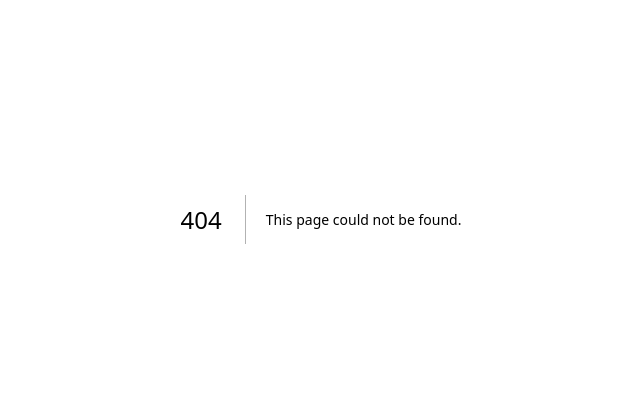
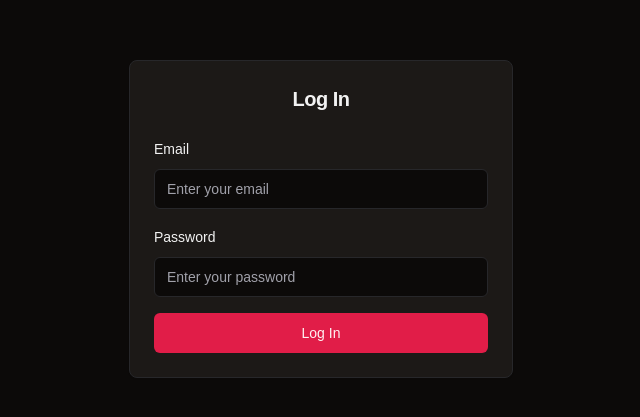
Before and after one commit to AmirAbaris/first-interview, a Next.js app: page /log-in in a window 1280 px wide. Before the commit this address had no page. Shown: the part 181-598 px from the top of the page, without its empty margins (319-959 px from the left). Built offline with nearby package versions, Linux system fonts and the light colour scheme.

Commit message:
added login page

```diff
--- /dev/null
+++ b/app/log-in/action.ts
@@ -0,0 +1,24 @@
+"use server";
+
+import prisma from "@/db";
+import { loginSchema } from "@/lib/user";
+import bcrypt from "bcryptjs";
+import { z } from "zod";
+
+export const login = async (data: z.infer<typeof loginSchema>) => {
+  const user = await prisma.user.findUnique({
+    where: { email: data.email },
+  });
+
+  if (!user) {
+    throw new Error("User not found");
+  }
+
+  const isPasswordValid = await bcrypt.compare(data.password, user.password);
+
+  if (!isPasswordValid) {
+    throw new Error("Invalid credentials");
+  }
+
+  return user;
+};
--- /dev/null
+++ b/app/log-in/page.tsx
@@ -0,0 +1,47 @@
+"use client";
+
+import { useMutation } from "@tanstack/react-query";
+import LoginForm from "@/components/forms/LoginForm";
+import { login } from "./action";
+import { useState } from "react";
+import { useRouter } from "next/navigation";
+
+export default function LoginPage() {
+  const [error, setError] = useState<string | null>(null);
+  const [success, setSuccess] = useState(false);
+  const router = useRouter();
+
+  const mutation = useMutation({
+    mutationKey: ["login"],
+    mutationFn: (values: { email: string; password: string }) => login(values),
+    onSuccess: () => {
+      setSuccess(true);
+      setError(null);
+      router.push("/");
+    },
+    onError: (err: Error) => {
+      setSuccess(false);
+      setError("Invalid credentials. Please try again.");
+      console.error(err);
+    },
+  });
+
+  const handleSubmit = (values: { email: string; password: string }) => {
+    setError(null);
+    mutation.mutate(values);
+  };
+
+  return (
+    <div>
+      <div className="flex items-center justify-center h-screen px-4 md:px-0">
+        <div className="w-full md:w-96">
+          <LoginForm onSubmit={handleSubmit} isLoading={mutation.isPending} />
+          {error && <p className="text-red-500 mt-2">{error}</p>}
+          {success && (
+            <p className="text-green-500 mt-2">Logged in successfully!</p>
+          )}
+        </div>
+      </div>
+    </div>
+  );
+}
--- a/app/sign-up/page.tsx
+++ b/app/sign-up/page.tsx
@@ -6,7 +6,7 @@ import { useState } from "react";
 import createUser from "./action";
 import { z } from "zod";
 import { userSchema } from "@/lib/user";
-// import SignUpForm from "@/components/forms/SignUpForm";
+import SignUpForm from "@/components/forms/SignUpForm";
 
 import {
   Dialog,
@@ -17,12 +17,6 @@ import {
   DialogTrigger,
 } from "@/components/ui/dialog";
 import { Button } from "@/components/ui/button";
-import dynamic from "next/dynamic";
-import { Loader2 } from "lucide-react";
-const SignUpForm = dynamic(() => import("@/components/forms/SignUpForm"), {
-  ssr: false,
-  loading: () => <Loader2 className="w-10 h-10 animate-spin mx-auto min-h-64" />,
-});
 
 export default function SignUpPage() {
   const [dialogOpen, setDialogOpen] = useState(false);
--- /dev/null
+++ b/components/forms/LoginForm.tsx
@@ -0,0 +1,79 @@
+import { Input } from "@/components/ui/input";
+import { Button } from "@/components/ui/button";
+import {
+  Form,
+  FormField,
+  FormItem,
+  FormLabel,
+  FormControl,
+  FormMessage,
+} from "@/components/ui/form";
+import { useForm } from "react-hook-form";
+import { zodResolver } from "@hookform/resolvers/zod";
+import { z } from "zod";
+import { loginSchema } from "@/lib/user";
+import { Card, CardContent, CardHeader, CardTitle } from "@/components/ui/card"; // Import ShadCN Card components
+
+type LoginFormProps = {
+  onSubmit: (data: z.infer<typeof loginSchema>) => void;
+  isLoading: boolean;
+};
+
+const LoginForm = ({ onSubmit, isLoading }: LoginFormProps) => {
+  const form = useForm({
+    resolver: zodResolver(loginSchema),
+    defaultValues: {
+      email: "",
+      password: "",
+    },
+  });
+
+  return (
+    <Card className="max-w-sm mx-auto">
+      <CardHeader>
+        <CardTitle className="text-center text-xl font-bold">Log In</CardTitle>
+      </CardHeader>
+      <CardContent>
+        <Form {...form}>
+          <form onSubmit={form.handleSubmit(onSubmit)} className="space-y-4">
+            <FormField
+              control={form.control}
+              name="email"
+              render={({ field }) => (
+                <FormItem>
+                  <FormLabel>Email</FormLabel>
+                  <FormControl>
+                    <Input {...field} placeholder="Enter your email" />
+                  </FormControl>
+                  <FormMessage />
+                </FormItem>
+              )}
+            />
+            <FormField
+              control={form.control}
+              name="password"
+              render={({ field }) => (
+                <FormItem>
+                  <FormLabel>Password</FormLabel>
+                  <FormControl>
+                    <Input
+                      {...field}
+                      type="password"
+                      placeholder="Enter your password"
+                    />
+                  </FormControl>
+                  <FormMessage />
+                </FormItem>
+              )}
+            />
+            <Button className="w-full" type="submit" disabled={isLoading}>
+              {isLoading ? "Logging in..." : "Log In"}
+            </Button>
+          </form>
+        </Form>
+      </CardContent>
+    </Card>
+  );
+};
+
+export default LoginForm;
--- a/components/forms/SignUpForm.tsx
+++ b/components/forms/SignUpForm.tsx
@@ -1,5 +1,3 @@
-"use client";
-
 import { useForm } from "react-hook-form";
 import { zodResolver } from "@hookform/resolvers/zod";
 import { Button } from "@/components/ui/button";
--- a/lib/user.ts
+++ b/lib/user.ts
@@ -7,5 +7,9 @@ export const userSchema = z.object({
   isReporter: z.boolean(),
 });
 
-// Infer the TypeScript type from the schema
+export const loginSchema = z.object({
+  email: z.string().email(),
+  password: z.string().min(6, "Password must be at least 6 characters long"),
+});
+
 export type User = z.infer<typeof userSchema>;
```
